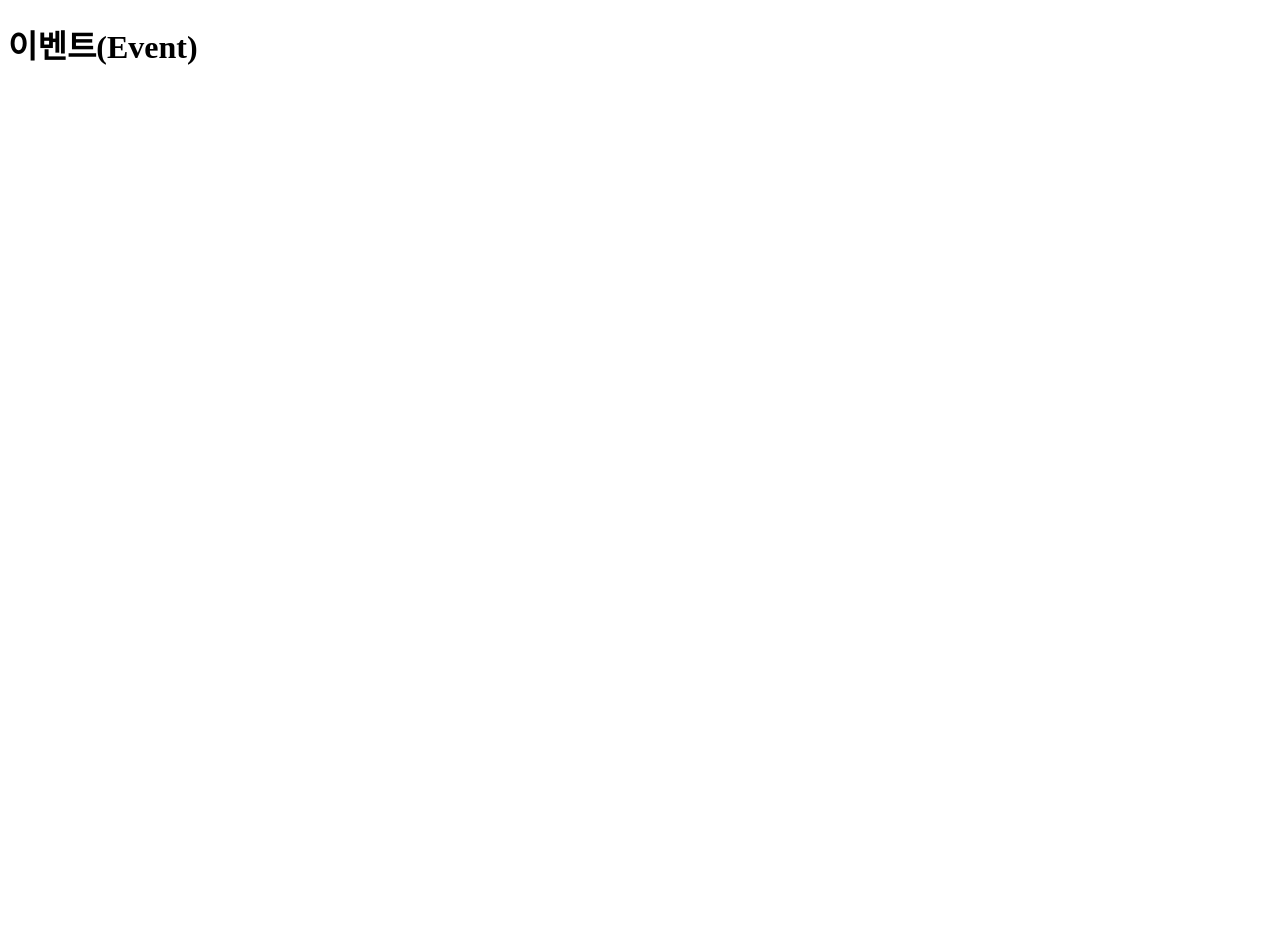
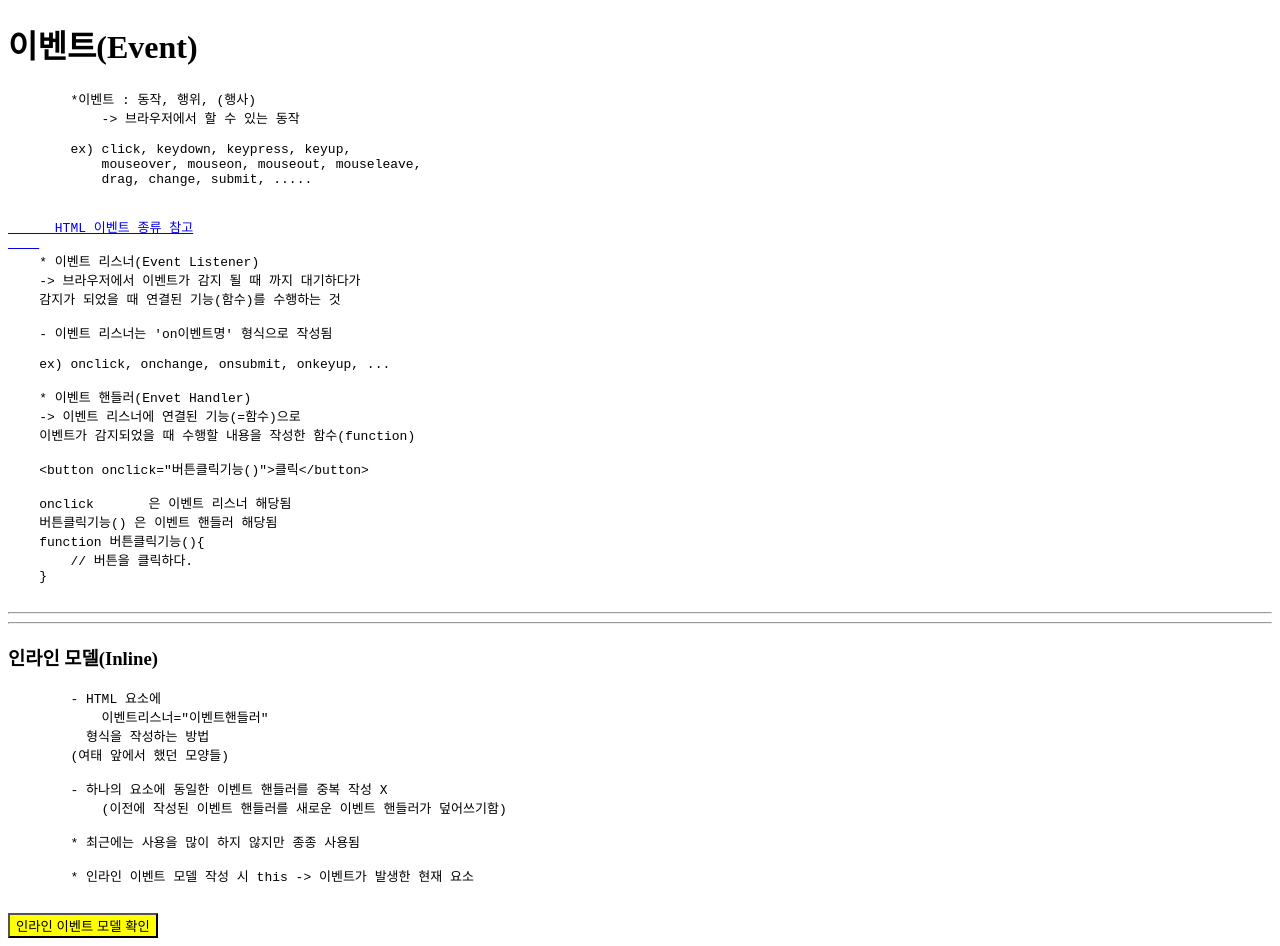
Before and after one commit to tje0714/03_JavaScript, a plain HTML site: page html/07_이벤트.html in a window 1280 px wide. Before the commit the page ends 800 px from the top, so only its background shows below. Drawn offline with Linux system fonts and the light colour scheme.

Commit message:
이벤트 리스너 실습

```diff
--- a/html/07_이벤트.html
+++ b/html/07_이벤트.html
@@ -7,5 +7,80 @@
   </head>
   <body>
     <h1>이벤트(Event)</h1>
+    <pre>
+        *이벤트 : 동작, 행위, (행사)
+            -> 브라우저에서 할 수 있는 동작
+
+        ex) click, keydown, keypress, keyup,
+            mouseover, mouseon, mouseout, mouseleave,
+            drag, change, submit, .....
+
+    <a href="https://www.w3schools.com/jsref/dom_obj_event.asp">
+      HTML 이벤트 종류 참고
+    </a>
+    * 이벤트 리스너(Event Listener)
+    -> 브라우저에서 이벤트가 감지 될 때 까지 대기하다가
+    감지가 되었을 때 연결된 기능(함수)를 수행하는 것
+
+    - 이벤트 리스너는 'on이벤트명' 형식으로 작성됨
+
+    ex) onclick, onchange, onsubmit, onkeyup, ...
+
+    * 이벤트 핸들러(Envet Handler)
+    -> 이벤트 리스너에 연결된 기능(=함수)으로
+    이벤트가 감지되었을 때 수행할 내용을 작성한 함수(function)
+
+    &lt;button onclick="버튼클릭기능()"&gt;클릭&lt;/button&gt;
+
+    onclick       은 이벤트 리스너 해당됨
+    버튼클릭기능() 은 이벤트 핸들러 해당됨
+    function 버튼클릭기능(){
+        // 버튼을 클릭하다.
+    }
+    </pre>
+    <hr />
+    <hr />
+    <h3>인라인 모델(Inline)</h3>
+    <pre>
+        - HTML 요소에
+            이벤트리스너="이벤트핸들러"
+          형식을 작성하는 방법
+        (여태 앞에서 했던 모양들)
+
+        - 하나의 요소에 동일한 이벤트 핸들러를 중복 작성 X
+            (이전에 작성된 이벤트 핸들러를 새로운 이벤트 핸들러가 덮어쓰기함)
+
+        * 최근에는 사용을 많이 하지 않지만 종종 사용됨
+
+        * 인라인 이벤트 모델 작성 시 this -> 이벤트가 발생한 현재 요소
+    </pre>
+    <button onclick="check1(this)" style="background-color: yellow">
+      인라인 이벤트 모델 확인
+    </button>
+    <script>
+      /* 인라인 이벤트 모델 확인 */
+      function check1(btn) {
+        // 매개 변수 : 함수 호출 시 () 내부에 작성된 값을
+        //            전달받아 저장하는 함수
+        // 매개 변수 btn === 클릭한 버튼(this)
+        console.log(btn);
+
+        // 버튼의 배경색을 얻어와 저장
+        const bgColor = btn.style.backgroundColor;
+
+        // 처음에는 inline-style로 지정된 배경색이 없어서 "" 빈칸으로 표기됨
+        // <button onclick="check1(this)" style="background-color: yellow">
+        // 배경색상으로 yellow 를 넣어주었기 때문에 yellow 가 출력됨
+        console.log(bgColor);
+
+        // 버튼이 클릭 될 때 마다 pink <-> yellow 변경 만들기
+        // if bgColor == "yellow" 면 pink 변경 else yellow 변경하기
+        if (bgColor == "yellow") {
+          btn.style.backgroundColor = "pink";
+        } else {
+          btn.style.backgroundColor = "yellow";
+        }
+      }
+    </script>
   </body>
 </html>
```
